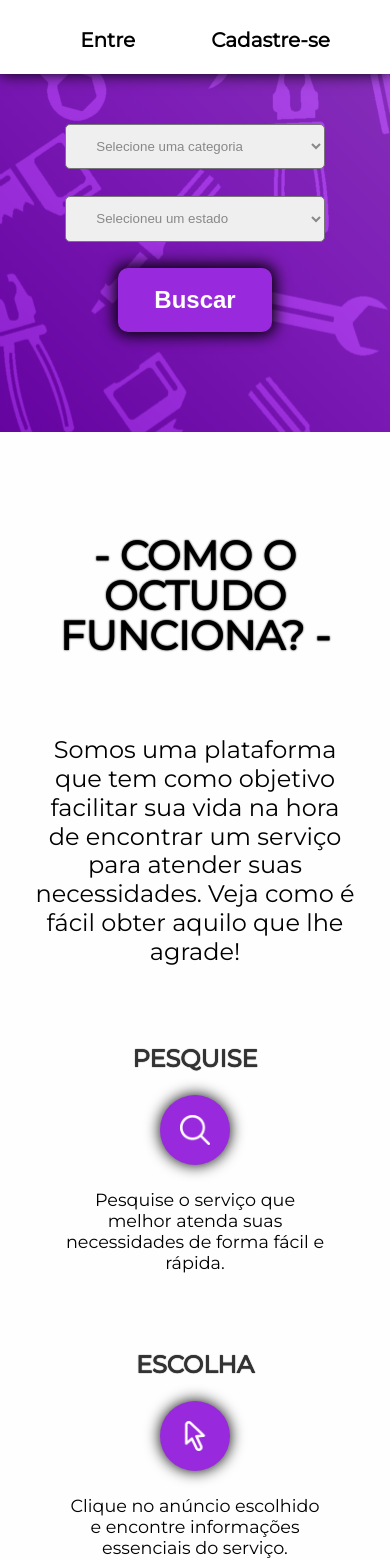
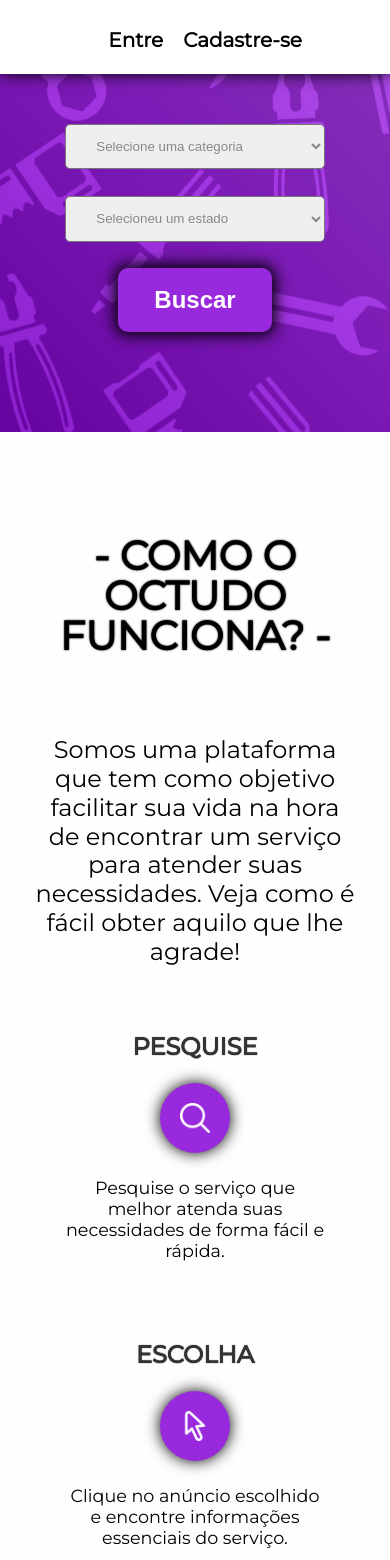
Before and after one commit to gustavobiolcatti/Site-Octudo, a plain HTML site: page index.html in a window 390 px wide. Shown: the part 53-1613 px from the top of the page. Drawn offline with Linux system fonts and the light colour scheme.

Commit message:
Alteração

```diff
--- a/css/style.css
+++ b/css/style.css
@@ -5,6 +5,7 @@
 }
 
 body{
+    height: 100%;
     font-family: 'Montserrat', sans-serif;
     background: linear-gradient(45deg, #28003e, #7611b1, #ba5af1, #e2b0ff);
 }
@@ -30,15 +31,17 @@
     margin: 0 auto;
 }
 
-.logo{
-    width: 150px;;
-    top: 20px;
+.box-container{
+    position: relative;
+    width: 940px;
+    margin: 0 auto;
+    display: flex;
+    align-items: center;
+    justify-content: space-between;
 }
 
-nav ul{
-    position: absolute;
-    top: 5px;
-    right: 0;
+.logo{
+    width: 150px;
 }
 
 nav li{
@@ -144,7 +147,9 @@
 }
 
 .principal ul{
-    margin: 1em auto 0;
+    display: flex;
+    align-items: center;
+    justify-content: space-between;
     text-align: center;
 }
 
@@ -187,6 +192,10 @@
     margin: 50px 0;
     vertical-align: top;
     width: 50%;
+}
+
+.mission .text-default{
+    text-align: initial;
 }
 
 .list-benefits{
@@ -254,10 +263,12 @@
 
 .list-plans{
     text-align: center;
+    display: flex;
+    align-items: center;
+    justify-content: center;
 }
 
 .list-plans li{
-    display: inline-block;
     border-radius: 15px;
     padding: 1em;
     width: 25%;
@@ -276,8 +287,7 @@
 }
 
 .basic-plan{
-    vertical-align: top;
-    margin: 12px 1.5em;
+    margin: 0 1.5em;
     border: 4px solid #888;
 }
 
@@ -381,7 +391,7 @@
 
 .input-contact{
     display: block;
-    width: 100%;
+    width: -webkit-fill-available;
     padding: 1em 2em;
     margin: 2em 0;
     border: 2px solid #fff;
@@ -434,7 +444,7 @@
 
 /* LOGIN - REGISTER */
 
-.body-access{
+.container{
     display: flex;
     width: 100%;
     height: 100%;
@@ -532,6 +542,11 @@
 		width: auto;
 	}
 
+    .box-container{
+        flex-direction: column;
+        width: auto;
+    }
+
     .box-access{
         width: 65%;
     }
@@ -543,9 +558,11 @@
 
     nav ul{
         display: flex;
-        position: static;
         margin: 2em 0 0 0;
-        justify-content: space-around;
+    }
+
+    .principal ul{
+        flex-direction: column;
     }
 
     form{
@@ -556,7 +573,6 @@
     .items{
         display: block;
         width: 80%;
-        margin: 5em auto;
     }
 
     .content, .image-mission, .image-values{
@@ -594,7 +610,6 @@
     .items{
         display: block;
         width: 80%;
-        margin: 5em auto;
     }
 
     .content, .image-mission, .image-values{
--- a/index.html
+++ b/index.html
@@ -14,7 +14,7 @@
 
     <body>
         <header>
-            <div class="box">
+            <div class="box-container">
                 <img class="logo" src="img\logo.png" alt="Logo da Octudo" />
 
                 <nav>
```
Also changed, not shown: login.html (+3 -1 lines), register.html (+3 -1 lines).
